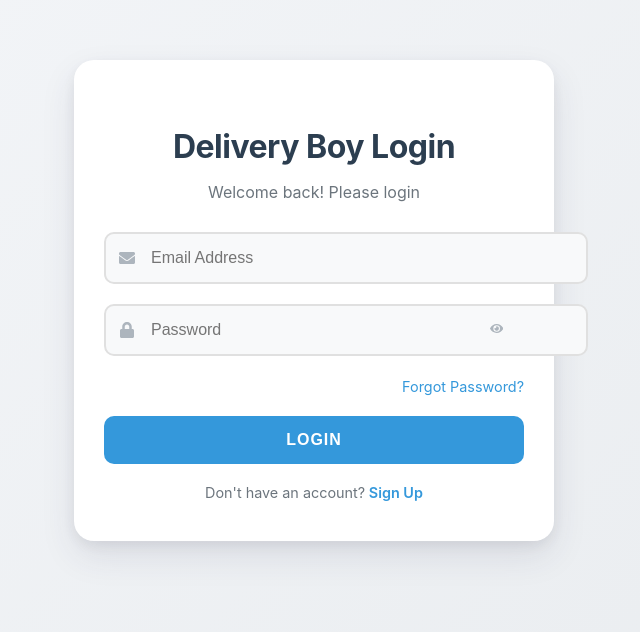
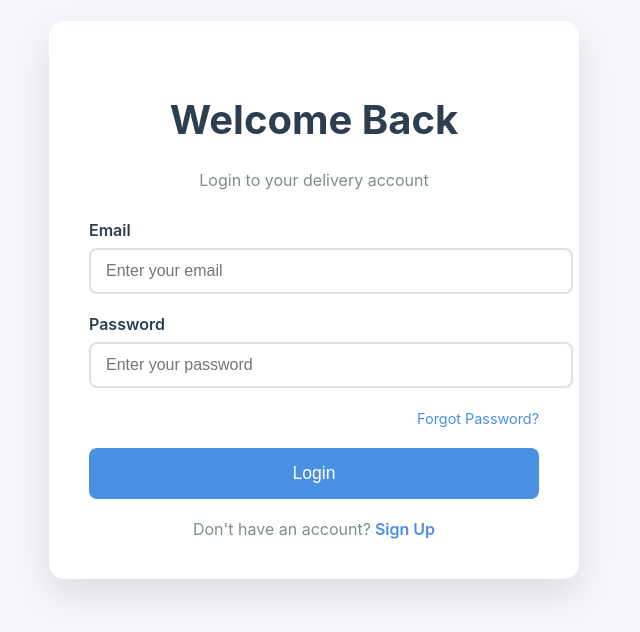
Before and after one commit to mnpatel007/delhiveryway-deliveryboy, a React (Create React App) app: page / in a window 1280 px wide. Shown: the part 120-752 px from the top of the page, without its empty margins (326-966 px from the left). Built offline with nearby package versions, Linux system fonts and the light colour scheme; no server answers.

Commit message:
deliveryboy

```diff
--- a/src/pages/LoginPage.css
+++ b/src/pages/LoginPage.css
@@ -1,128 +1,70 @@
-/* LoginPage.css */
 :root {
-    --primary-color: #3498db;
+    --primary-color: #4a90e2;
     --secondary-color: #2ecc71;
     --background-color: #f4f6f9;
     --text-color: #2c3e50;
-    --input-border-color: #e0e0e0;
     --error-color: #e74c3c;
 }
 
-.auth-container {
+.login-container {
     display: flex;
     justify-content: center;
     align-items: center;
     min-height: 100vh;
-    background: linear-gradient(135deg, var(--background-color) 0%, #e9ecef 100%);
+    background-color: var(--background-color);
     padding: 20px;
-    perspective: 1000px;
 }
 
-.auth-wrapper {
+.login-wrapper {
     width: 100%;
-    max-width: 420px;
+    max-width: 450px;
     background-color: white;
-    border-radius: 20px;
-    box-shadow:
-        0 15px 35px rgba(50, 50, 93, 0.1),
-        0 5px 15px rgba(0, 0, 0, 0.07);
-    padding: 40px 30px;
-    transform: rotateX(-10deg) scale(0.95);
-    opacity: 0;
-    animation: fadeInLogin 0.6s ease-out forwards;
-    transition: all 0.4s cubic-bezier(0.175, 0.885, 0.32, 1.275);
+    border-radius: 15px;
+    box-shadow: 0 15px 35px rgba(0, 0, 0, 0.1);
+    padding: 40px;
 }
 
-@keyframes fadeInLogin {
-    from {
-        opacity: 0;
-        transform: rotateX(-10deg) scale(0.9);
-    }
-
-    to {
-        opacity: 1;
-        transform: rotateX(0) scale(1);
-    }
-}
-
-.auth-wrapper:hover {
-    transform: scale(1.02);
-    box-shadow:
-        0 20px 40px rgba(50, 50, 93, 0.15),
-        0 7px 20px rgba(0, 0, 0, 0.1);
-}
-
-.auth-header {
-    text-align: center;
-    margin-bottom: 30px;
-}
-
-.auth-header h2 {
-    color: var(--text-color);
-    font-size: 2rem;
-    margin-bottom: 10px;
-    font-weight: 700;
-    letter-spacing: -0.5px;
-}
-
-.auth-header p {
-    color: #6c757d;
-    font-size: 1rem;
-}
-
-.auth-form {
+.login-form {
     display: flex;
     flex-direction: column;
 }
 
+.login-title {
+    text-align: center;
+    color: var(--text-color);
+    font-size: 2.5rem;
+    margin-bottom: 10px;
+}
+
+.login-subtitle {
+    text-align: center;
+    color: #7f8c8d;
+    margin-bottom: 30px;
+}
+
 .input-group {
-    position: relative;
     margin-bottom: 20px;
 }
 
-.input-icon {
-    position: absolute;
-    left: 15px;
-    top: 50%;
-    transform: translateY(-50%);
-    color: #adb5bd;
-    transition: color 0.3s ease;
+.input-group label {
+    display: block;
+    margin-bottom: 8px;
+    color: var(--text-color);
+    font-weight: 600;
 }
 
-.form-input {
+.input-group input {
     width: 100%;
-    padding: 15px 15px 15px 45px;
-    border: 2px solid var(--input-border-color);
-    border-radius: 10px;
+    padding: 12px 15px;
+    border: 2px solid #e0e0e0;
+    border-radius: 8px;
     font-size: 1rem;
-    transition: all 0.3s ease;
-    background-color: #f8f9fa;
+    transition: border-color 0.3s ease;
 }
 
-.form-input:focus {
+.input-group input:focus {
+    outline: none;
     border-color: var(--primary-color);
-    outline: none;
-    box-shadow: 0 0 0 3px rgba(52, 152, 219, 0.1);
-}
-
-.form-input:focus+.input-icon {
-    color: var(--primary-color);
-}
-
-.password-toggle {
-    position: absolute;
-    right: 15px;
-    top: 50%;
-    transform: translateY(-50%);
-    background: none;
-    border: none;
-    color: #adb5bd;
-    cursor: pointer;
-    transition: color 0.3s ease;
-}
-
-.password-toggle:hover {
-    color: var(--primary-color);
 }
 
 .forgot-password {
@@ -134,102 +76,54 @@
     color: var(--primary-color);
     text-decoration: none;
     font-size: 0.9rem;
-    transition: color 0.3s ease;
 }
 
-.forgot-password a:hover {
-    text-decoration: underline;
-    color: #2980b9;
-}
-
-.auth-button {
+.login-button {
+    width: 100%;
+    padding: 15px;
     background-color: var(--primary-color);
     color: white;
     border: none;
-    padding: 15px;
-    border-radius: 10px;
-    font-size: 1rem;
-    font-weight: 600;
+    border-radius: 8px;
+    font-size: 1.1rem;
     cursor: pointer;
-    transition: all 0.3s ease;
-    text-transform: uppercase;
-    letter-spacing: 1px;
+    transition: background-color 0.3s ease;
 }
 
-.auth-button:hover {
-    background-color: #2980b9;
-    transform: translateY(-3px);
-    box-shadow: 0 4px 6px rgba(0, 0, 0, 0.1);
+.login-button:hover {
+    background-color: #3a7bd5;
 }
 
-.auth-button:disabled {
-    background-color: #bdc3c7;
+.login-button:disabled {
+    background-color: #a0a0a0;
     cursor: not-allowed;
-    transform: none;
-    box-shadow: none;
+}
+
+.signup-link {
+    text-align: center;
+    margin-top: 20px;
+    color: #7f8c8d;
+}
+
+.signup-link a {
+    color: var(--primary-color);
+    text-decoration: none;
+    font-weight: 600;
 }
 
 .error-message {
-    background-color: #ffebee;
+    background-color: rgba(231, 76, 60, 0.1);
     color: var(--error-color);
-    padding: 12px;
+    padding: 10px;
     border-radius: 8px;
+    text-align: center;
     margin-bottom: 20px;
-    text-align: center;
-    font-size: 0.9rem;
-    animation: shake 0.4s linear;
 }
 
-@keyframes shake {
-
-    0%,
-    100% {
-        transform: translateX(0);
-    }
-
-    10%,
-    30%,
-    50%,
-    70%,
-    90% {
-        transform: translateX(-5px);
-    }
-
-    20%,
-    40%,
-    60%,
-    80% {
-        transform: translateX(5px);
+/* Responsive Design */
+@media (max-width: 480px) {
+    .login-wrapper {
+        max-width: 100%;
+        padding: 20px;
     }
 }
-
-.auth-footer {
-    text-align: center;
-    margin-top: 20px;
-    color: #6c757d;
-    font-size: 0.9rem;
-}
-
-.auth-footer a {
-    color: var(--primary-color);
-    text-decoration: none;
-    font-weight: 600;
-    transition: color 0.3s ease;
-}
-
-.auth-footer a:hover {
-    text-decoration: underline;
-    color: #2980b9;
-}
-
-/* Responsive Adjustments */
-@media (max-width: 480px) {
-    .auth-wrapper {
-        padding: 30px 20px;
-        margin: 0 10px;
-    }
-
-    .auth-header h2 {
-        font-size: 1.6rem;
-    }
-}
--- a/src/pages/LoginPage.js
+++ b/src/pages/LoginPage.js
@@ -2,19 +2,16 @@ import React, { useState, useContext, useEffect } from 'react';
 import axios from 'axios';
 import { AuthContext } from '../context/AuthContext';
 import { useNavigate, Link } from 'react-router-dom';
-import { FaEnvelope, FaLock, FaEye, FaEyeSlash } from 'react-icons/fa';
 import './LoginPage.css';
 
 const LoginPage = () => {
+    const { login } = useContext(AuthContext);
     const [email, setEmail] = useState('');
     const [password, setPassword] = useState('');
-    const [showPassword, setShowPassword] = useState(false);
+    const [error, setError] = useState('');
     const [isLoading, setIsLoading] = useState(false);
-    const [error, setError] = useState('');
-    const { login } = useContext(AuthContext);
     const navigate = useNavigate();
 
-    // Clear error when email or password changes
     useEffect(() => {
         setError('');
     }, [email, password]);
@@ -23,80 +20,61 @@ const LoginPage = () => {
         e.preventDefault();
         setIsLoading(true);
         setError('');
-
         try {
             const res = await axios.post(
                 `${process.env.REACT_APP_BACKEND_URL}/api/delivery/auth/login`,
                 { email, password }
             );
-
             login(res.data);
             navigate('/dashboard');
         } catch (err) {
-            setError(err.response?.data?.message || 'Login failed. Please try again.');
+            setError(err.response?.data?.message || 'Login failed');
             setIsLoading(false);
         }
     };
 
-    const togglePasswordVisibility = () => {
-        setShowPassword(!showPassword);
-    };
+    return (
+        <div className="login-container">
+            <div className="login-wrapper">
+                <form className="login-form" onSubmit={handleLogin}>
+                    <h2 className="login-title">Welcome Back</h2>
+                    <p className="login-subtitle">Login to your delivery account</p>
 
-    return (
-        <div className="auth-container">
-            <div className="auth-wrapper">
-                <div className="auth-header">
-                    <h2>Delivery Boy Login</h2>
-                    <p>Welcome back! Please login</p>
-                </div>
-
-                <form onSubmit={handleLogin} className="auth-form">
                     {error && <div className="error-message">{error}</div>}
 
                     <div className="input-group">
-                        <FaEnvelope className="input-icon" />
+                        <label htmlFor="email">Email</label>
                         <input
+                            id="email"
                             type="email"
-                            placeholder="Email Address"
+                            placeholder="Enter your email"
                             value={email}
                             onChange={(e) => setEmail(e.target.value)}
                             required
-                            className="form-input"
                         />
                     </div>
 
                     <div className="input-group">
-                        <FaLock className="input-icon" />
+                        <label htmlFor="password">Password</label>
                         <input
-                            type={showPassword ? "text" : "password"}
-                            placeholder="Password"
+                            id="password"
+                            type="password"
+                            placeholder="Enter your password"
                             value={password}
                             onChange={(e) => setPassword(e.target.value)}
                             required
-                            className="form-input"
                         />
-                        <button
-                            type="button"
-                            className="password-toggle"
-                            onClick={togglePasswordVisibility}
-                        >
-                            {showPassword ? <FaEyeSlash /> : <FaEye />}
-                        </button>
                     </div>
 
                     <div className="forgot-password">
                         <Link to="/forgot-password">Forgot Password?</Link>
                     </div>
 
-                    <button
-                        type="submit"
-                        className="auth-button"
-                        disabled={isLoading}
-                    >
-                        {isLoading ? 'Logging In...' : 'Login'}
+                    <button type="submit" className="login-button" disabled={isLoading}>
+                        {isLoading ? 'Logging in...' : 'Login'}
                     </button>
 
-                    <div className="auth-footer">
+                    <div className="signup-link">
                         Don't have an account?
                         <Link to="/signup"> Sign Up</Link>
                     </div>
```
